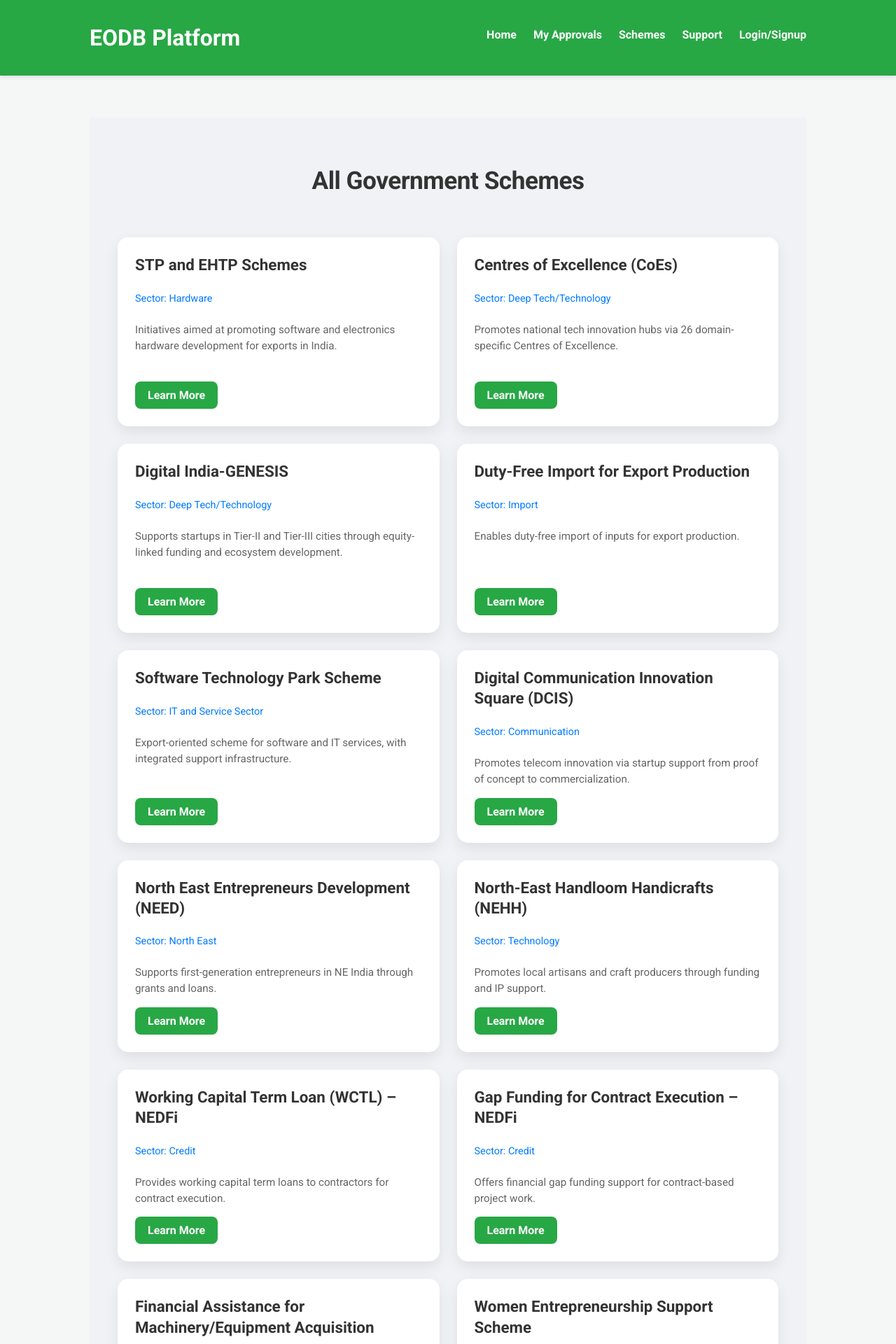
After one commit to insufferable3/EODB-platformm, a Flask app: page /schemes in a window 1280 px wide. The commit adds this page. Shown: the top 1920 px of the page at 70% size. Run offline with Flask 3, Linux system fonts and the light colour scheme.

Commit message:
added the scheme bar

```diff
--- a/app.py
+++ b/app.py
@@ -175,6 +175,11 @@ def recommend_schemes():
 
     return render_template("scheme_results.html", results=matches)
 
+@app.route('/schemes')
+def show_all_schemes():
+    return render_template('all_schemes.html', schemes=all_schemes, page_title="All Government Schemes")
+
+
 
 
 
--- /dev/null
+++ b/templates/all_schemes.html
@@ -0,0 +1,164 @@
+{% extends "base.html" %}
+
+{% block title %}{{ page_title | default('All Government Schemes') }} - EODB{% endblock %}
+
+{% block content %}
+<div class="page-container">
+    <h2 class="page-title">{{ page_title | default('📚 All Government Schemes') }}</h2>
+
+    {% if schemes %}
+    <div class="schemes-grid">
+        {% for scheme in schemes %}
+        <div class="scheme-card">
+            {# Use "Scheme" for the title. Default to 'No Title' if missing or None. #}
+            <h3>{{ scheme.Scheme | default('No Title') }}</h3>
+
+            {# Use "Key Sector Covered" for the sector. Check if it exists and is not empty. #}
+            {# The 'default("")' ensures it's always a string before comparison. #}
+            {% if (scheme["Key Sector Covered"] | default("")) != "" %}
+            <p class="scheme-sector">Sector: {{ scheme["Key Sector Covered"] }}</p>
+            {% endif %}
+
+            {# Use "Brief" for the description. Default to 'No description available.' if missing or None. #}
+            {# Truncate to 150 characters. #}
+            <p class="scheme-description">{{ scheme.Brief | default('No description available.') | truncate(150, True) }}</p>
+
+            {# Use "Link to Application" for the link. Ensure it's a string for href. #}
+            {# The 'default("")' filter is crucial here to prevent NoneType for href. #}
+            {% if scheme["Link to Application"] %}
+            <a href="{{ scheme['Link to Application'] | default('') }}" target="_blank" class="scheme-link">Learn More</a>
+            {% endif %}
+        </div>
+        {% endfor %}
+    </div>
+    {% else %}
+    <p class="no-schemes-message">No schemes found or no recommendations available based on your selection.</p>
+    {% endif %}
+</div>
+{% endblock %}
+
+{% block styles %}
+{{ super() }} {# IMPORTANT: This line includes styles from the base template #}
+<style>
+    /* --- General Page Layout --- */
+    .page-container {
+        display: flex;
+        flex-direction: column;
+        align-items: center;
+        padding: 40px 20px;
+        min-height: 100vh;
+        box-sizing: border-box;
+        background-color: #f0f2f5;
+    }
+
+    .page-title {
+        text-align: center;
+        color: #333;
+        margin-bottom: 30px;
+        font-size: 2.2em;
+        font-weight: 600;
+        letter-spacing: -0.5px;
+    }
+
+    /* --- Schemes Grid and Card Styles --- */
+    .schemes-grid {
+        display: grid;
+        grid-template-columns: repeat(auto-fit, minmax(300px, 1fr)); /* Adjust card width as needed */
+        gap: 25px;
+        width: 100%;
+        max-width: 1000px; /* Max width for the grid */
+        margin-top: 30px;
+        padding: 0 20px; /* Padding for the grid within the container */
+        box-sizing: border-box;
+    }
+
+    .scheme-card {
+        background-color: #ffffff;
+        border-radius: 15px;
+        box-shadow: 0 8px 20px rgba(0, 0, 0, 0.08);
+        padding: 25px;
+        display: flex;
+        flex-direction: column;
+        justify-content: space-between; /* Pushes link to bottom */
+        transition: transform 0.2s ease, box-shadow 0.2s ease;
+        min-height: 220px; /* Consistent height for cards */
+    }
+
+    .scheme-card:hover {
+        transform: translateY(-5px);
+        box-shadow: 0 12px 25px rgba(0, 0, 0, 0.15);
+    }
+
+    .scheme-card h3 {
+        color: #333;
+        font-size: 1.4em;
+        margin-top: 0;
+        margin-bottom: 10px;
+        font-weight: 600;
+        line-height: 1.3;
+    }
+
+    .scheme-card .scheme-sector {
+        color: #007BFF;
+        font-size: 0.9em;
+        font-weight: 500;
+        margin-bottom: 10px;
+    }
+
+    .scheme-card .scheme-description {
+        color: #666;
+        font-size: 0.95em;
+        line-height: 1.5;
+        flex-grow: 1; /* Allows description to take up available space */
+        margin-bottom: 15px;
+    }
+
+    .scheme-card .scheme-link {
+        display: inline-block;
+        margin-top: auto; /* Pushes link to the bottom */
+        padding: 10px 18px;
+        background-color: #28a745;
+        color: white;
+        text-decoration: none;
+        border-radius: 8px;
+        font-weight: 600;
+        transition: background-color 0.2s ease;
+        align-self: flex-start;
+    }
+
+    .scheme-card .scheme-link:hover {
+        background-color: #218838;
+    }
+
+    .no-schemes-message {
+        text-align: center;
+        color: #777;
+        font-size: 1.2em;
+        margin-top: 50px;
+    }
+
+    /* --- Media Queries --- */
+    @media (max-width: 768px) {
+        .schemes-grid {
+            grid-template-columns: 1fr;
+            padding: 0 15px;
+        }
+        .scheme-card {
+            padding: 20px;
+        }
+    }
+
+    @media (max-width: 480px) {
+        .schemes-grid {
+            gap: 15px;
+        }
+        .scheme-card h3 {
+            font-size: 1.2em;
+        }
+        .scheme-card .scheme-link {
+            padding: 8px 15px;
+            font-size: 0.9em;
+        }
+    }
+</style>
+{% endblock %}
--- a/templates/base.html
+++ b/templates/base.html
@@ -19,7 +19,9 @@
                 <ul>
                     <li><a href="/">Home</a></li>
                     <li><a href="#">My Approvals</a></li>
-                    <li><a href="#">Schemes</a></li>
+                    <li><a href="{{ url_for('show_all_schemes') }}">Schemes</a></li>
+
+
                     <li><a href="#">Support</a></li>
                     <li><a href="{{ url_for('login') }}">Login/Signup</a></li>
                 </ul>
```
Also changed, not shown: templates/scheme_form.html (line endings or trailing spaces), templates/scheme_results.html (line endings or trailing spaces).
